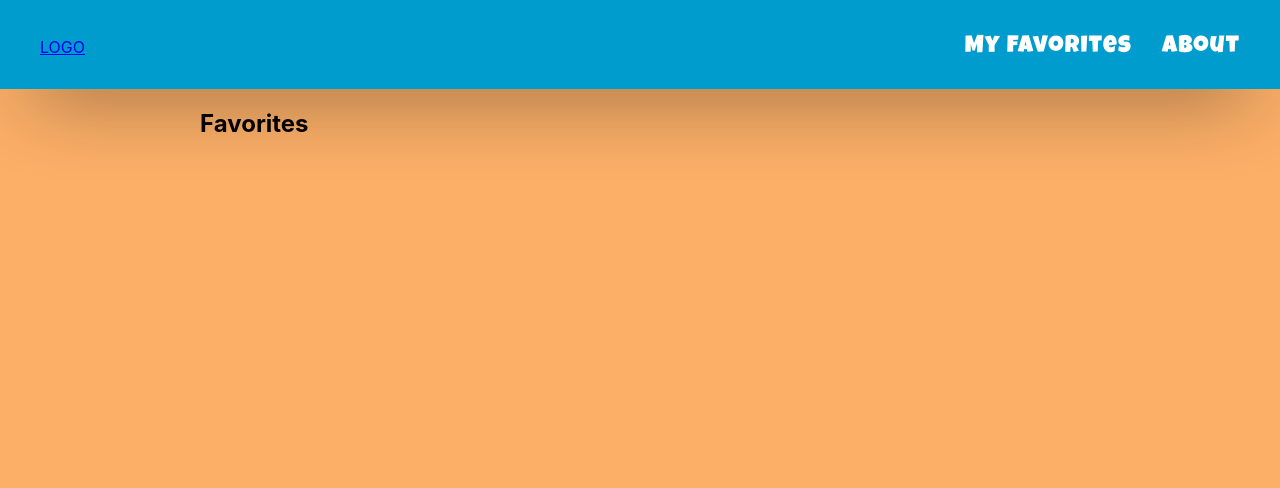
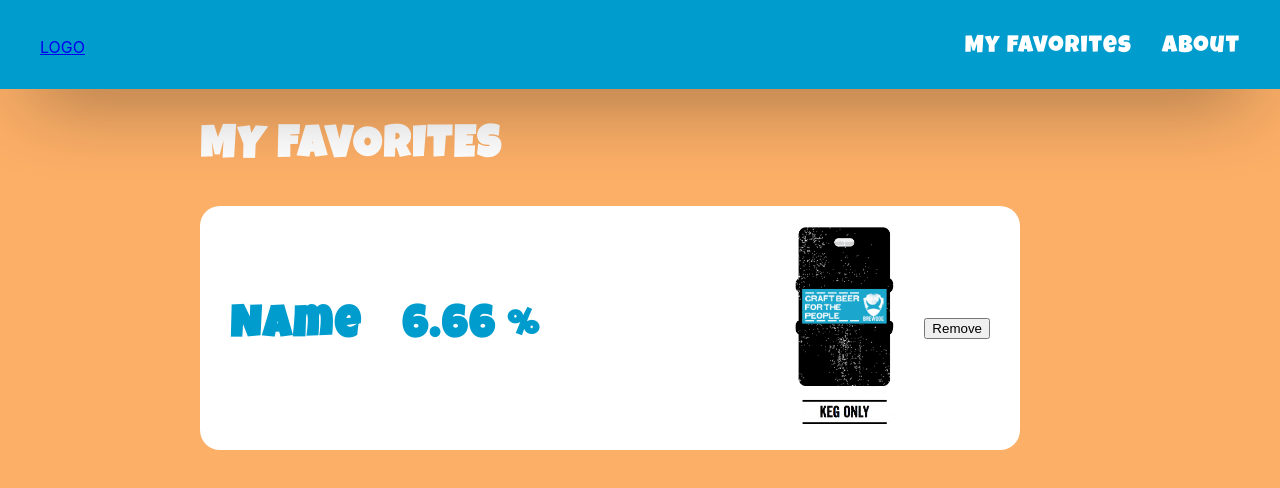
Before and after one commit to martinlunnegard/amazing-beer-app, a React (Create React App) app: page /favorites in a window 1280 px wide. Shown: the top 488 px of the page. Built offline with nearby package versions, Linux system fonts and the light colour scheme.

Commit message:
Favorites section styling

```diff
--- a/src/components/Results/Results.js
+++ b/src/components/Results/Results.js
@@ -24,12 +24,14 @@ function Results({ results }) {
             <div className={styles.beerName}>{ results[key].name }</div>
             <p className={styles.beerTagline}>{ results[key].tagline }</p>
             <p className={styles.beerDescription}>{ results[key].description }</p>
-            <button onClick={() => handleClick(results[key].name)}>Add to favorites</button>
-            <button onClick={(e) => showFoodPair(e) }>Show food pairing</button>
-            <ul>
-              { showFood &&
+            <button className={styles.favoriteBtn} onClick={() => handleClick(results[key])}>Add to favorites</button>
+            <button onClick={() => showFoodPair() }>Show food pairing</button>
+            <ul className={styles.foodPairingList}>
+              {
               results[key].food_pairing.map((food, i) => {
-                return <li key={i} >{food}</li>
+                return (
+                  <li key={i}>{food}</li>
+                 )
                 })
               }
             </ul>
--- a/src/components/Results/Results.module.css
+++ b/src/components/Results/Results.module.css
@@ -42,6 +42,7 @@
 	color: #009CCD;
 	font-size: 20px;
 	margin-bottom: 20px;
+	line-height: 32px;
 }
 
 .beerImgWrapper {
@@ -54,3 +55,23 @@
 	height: 100%;
 	width: 100%;
 }
+
+.favoriteBtn {
+	margin-right: 10px;
+}
+
+.foodPairingList {
+	margin: 0;
+	padding: 0;
+	margin-top: 20px;
+	margin-left: 20px;
+}
+
+.foodPairingList li {
+	list-style-type: square;
+	margin-bottom: 5px;
+	font-family: 'Raleway', sans-serif;
+	font-weight: lighter;
+	color: #009CCD;
+	font-size: 16px;
+}
--- a/src/pages/Favorites/Favorites.js
+++ b/src/pages/Favorites/Favorites.js
@@ -1,25 +1,54 @@
 import React from 'react';
 import { useSelector, useDispatch } from 'react-redux';
+import mockImg from '../../assets/mock.png'
 import styles from './Favorites.module.css';
 
 const Favorites = () => {
   const favorites = useSelector(state => state.favorites.list);
 
+  const removeItem = () => {
+    console.log('Remove item');
+  }
+
+
   const renderFavorites = (data) => {
+    console.log(data, 'DATA FAVORITES');
     if(!data) return
-      return (
-        data.map((name, i) => {
-          return (
-            <div>{name}</div>
-          )
-        })
+
+    return (
+      Object.keys(data).map(key =>
+        <div key={data[key].id} className={styles.favoritesRow}>
+          <div className={styles.favoritesInnerRow}>
+            <div className={styles.favoritesNameAbv}>
+              <div className={styles.favoritesName}>{data[key].name}</div>
+              <div className={styles.favoritesAbv}>{data[key].abv}%</div>
+            </div>
+            <div className={styles.favoritesImgWrapper}>
+              <img className={styles.favoritesImg} src={data[key].image_url} alt={data[key].name} />
+            </div>
+          </div>
+          <button className={styles.removeBtn} onClick={removeItem}>Remove</button>
+        </div>
       )
+    );
   }
 
   return (
     <div>
-      <h2>Favorites</h2>
+      <h2 className={styles.favoritesHeader}>My Favorites</h2>
       { renderFavorites(favorites) }
+      <div className={styles.favoritesRow}>
+          <div className={styles.favoritesInnerRow}>
+            <div className={styles.favoritesNameAbv}>
+              <div className={styles.favoritesName}>Name</div>
+              <div className={styles.favoritesAbv}>6.66 %</div>
+            </div>
+            <div className={styles.favoritesImgWrapper}>
+              <img className={styles.favoritesImg} src={mockImg} alt='mock' />
+            </div>
+          </div>
+          <button className={styles.removeBtn} onClick={removeItem}>Remove</button>
+        </div>
     </div>
   );
 }
--- a/src/pages/Favorites/Favorites.module.css
+++ b/src/pages/Favorites/Favorites.module.css
@@ -0,0 +1,51 @@
+.favoritesHeader {
+  font-family: 'Luckiest Guy', cursive;
+	letter-spacing: 0.05em;
+	text-transform: uppercase;
+  color: #ffffff;
+  font-size: 44px;
+}
+
+.favoritesRow {
+  display: flex;
+  align-items: center;
+  justify-content: space-between;
+  background-color: #ffffff;
+  border-radius: 20px;
+  padding: 20px 30px;
+  margin-bottom: 20px;
+  margin-right: 60px;
+}
+
+.favoritesInnerRow {
+  display: flex;
+  flex: 1;
+  align-items: center;
+  justify-content: space-between;
+  margin-right: 30px;
+}
+
+.favoritesNameAbv {
+  display: flex;
+}
+
+.favoritesName,
+.favoritesAbv {
+  font-family: 'Luckiest Guy', cursive;
+  color: #009CCD;
+  font-weight: bold;
+  font-size: 44px;
+  margin-right: 40px;
+  display: flex;
+  align-items: center;
+  letter-spacing: 0.05em;
+}
+
+.favoritesImgWrapper {
+  width: 100px;
+  text-align: center;
+}
+
+.favoritesImg {
+  max-height: 200px;
+}
--- a/src/pages/Home/Home.js
+++ b/src/pages/Home/Home.js
@@ -12,6 +12,9 @@ const Home = props => {
   const [errors, setErrors] = useState(false);
   const [isLoaded, setIsLoaded] = useState(false);
 
+
+
+  useEffect(() => {
     async function fetchData() {
       const res = await fetch(`${API_URL}/beers`);
       const beers = await res.json();
@@ -20,10 +23,8 @@ const Home = props => {
         setIsLoaded(true);
       }
     }
-
-  useEffect(() => {
     fetchData();
-  }, []);
+  }, [dispatch]);
 
   // TODOS
 
--- a/src/reducers/favorites.js
+++ b/src/reducers/favorites.js
@@ -12,7 +12,7 @@ const favoritesReducer = (state = initialState, action) => {
     console.log('ADD FAVORITE', payload);
       return {
         ...state,
-        list: state.list.concat(payload)
+        list: [...state.list, payload]
       }
 
     default:
```
Also changed, not shown: src/assets/mock.png (added). Lines whose indentation alone changed are shown as unchanged.
